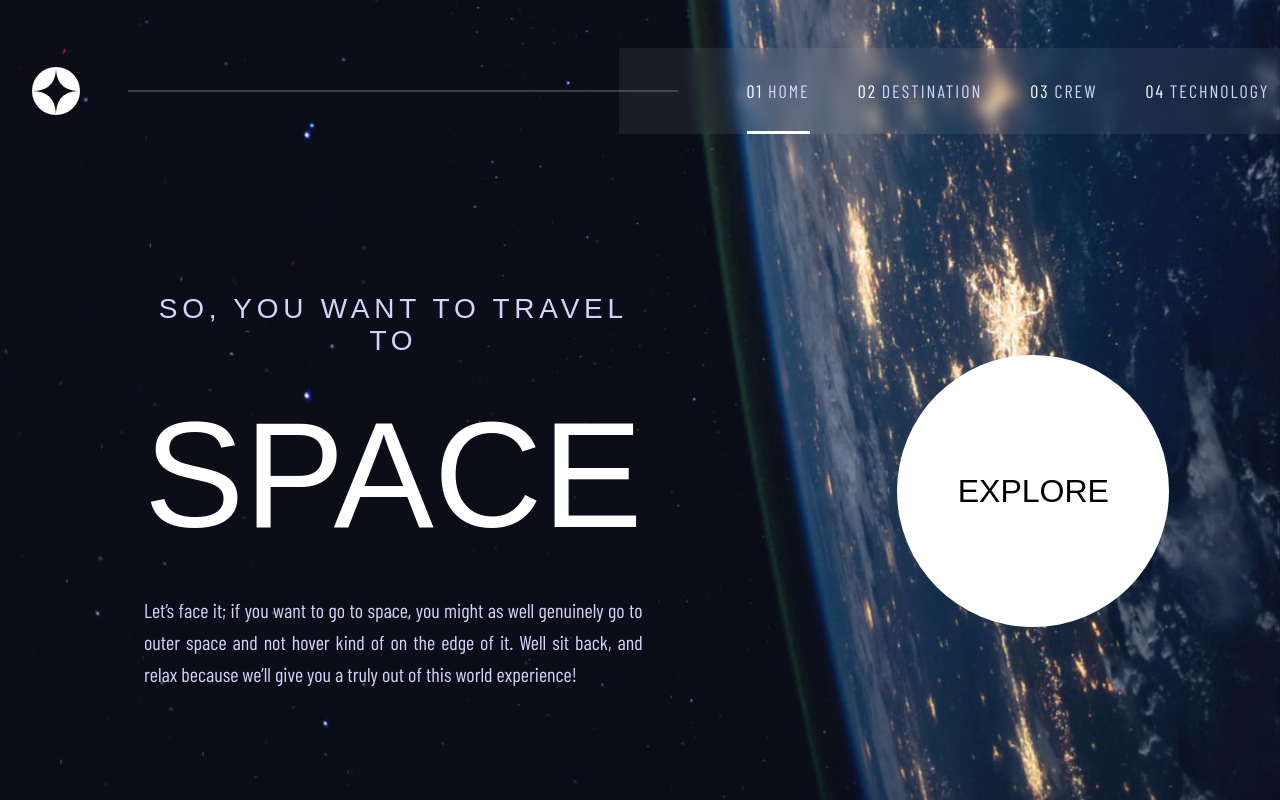
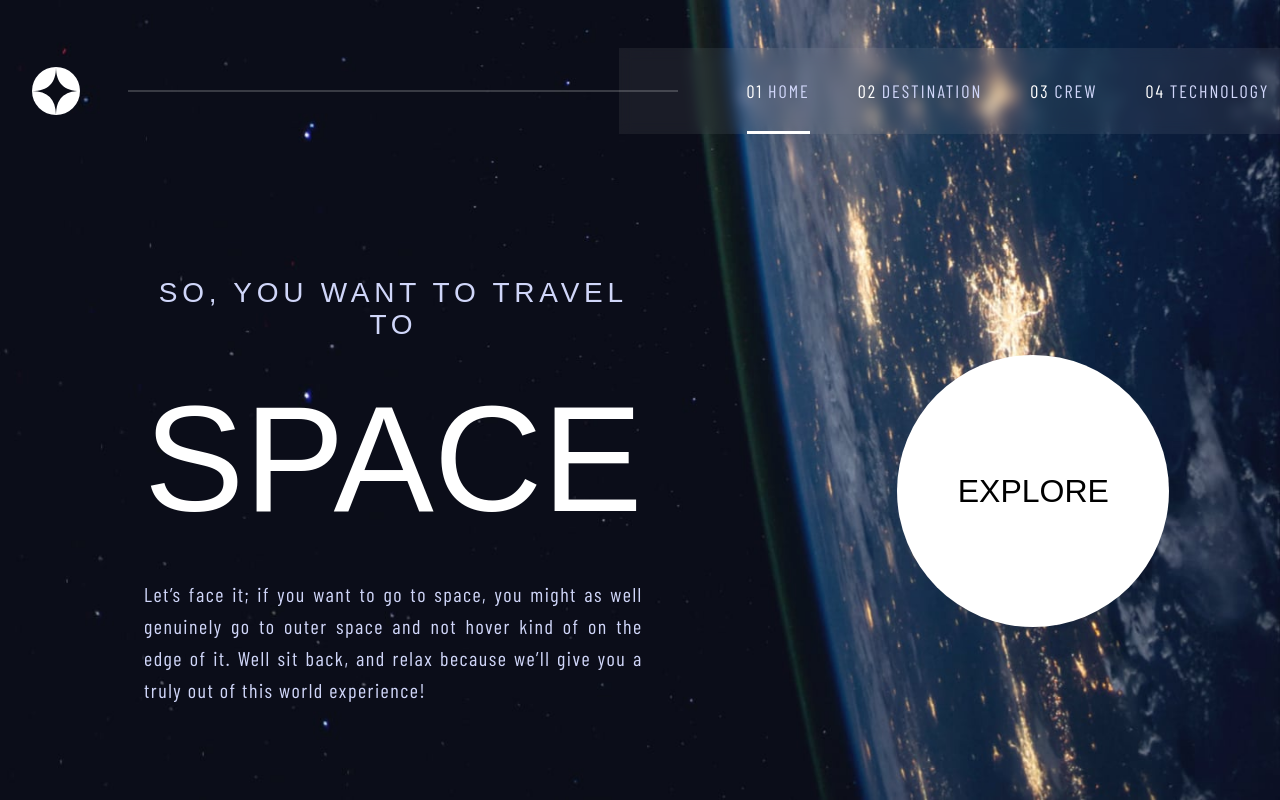
Before and after one commit to StalinAM/space-tourism, a Next.js app: page / in a window 1280 px wide. Built offline with nearby package versions, Linux system fonts and the light colour scheme; a web font is replaced by a local one.

Commit message:
change for variables in css

```diff
--- a/app/Home.module.css
+++ b/app/Home.module.css
@@ -10,7 +10,7 @@
   z-index: -1;
 }
 .container {
-  height: calc(100vh - 182px);
+  height: var(--height_main);
   display: grid;
   grid-template-columns: repeat(2, 1fr);
   align-items: center;
@@ -39,6 +39,7 @@
   color: var(--subtitle);
   line-height: 32px;
   text-align: justify;
+  letter-spacing: 1.5px;
 }
 .explore {
   width: 17rem;
@@ -48,7 +49,6 @@
   z-index: 1;
   position: relative;
   font-size: 2rem;
-
 }
 .explore:hover {
   box-shadow: var(--opacity) 0px 0px 0px 60px;
--- a/styles/globals.css
+++ b/styles/globals.css
@@ -2,6 +2,7 @@
   --subtitle: #d0d6f9;
   --title: #ffffff;
   --opacity: rgba(255, 255, 255, 0.189);
+  --height_main: calc(100vh - 182px);
 }
 *,
 *::before,
@@ -11,7 +12,6 @@
   padding: 0;
 }
 body {
-  background-color: rgb(99, 96, 96);
   overflow-x: hidden;
   min-height: 100vh;
 }
```
